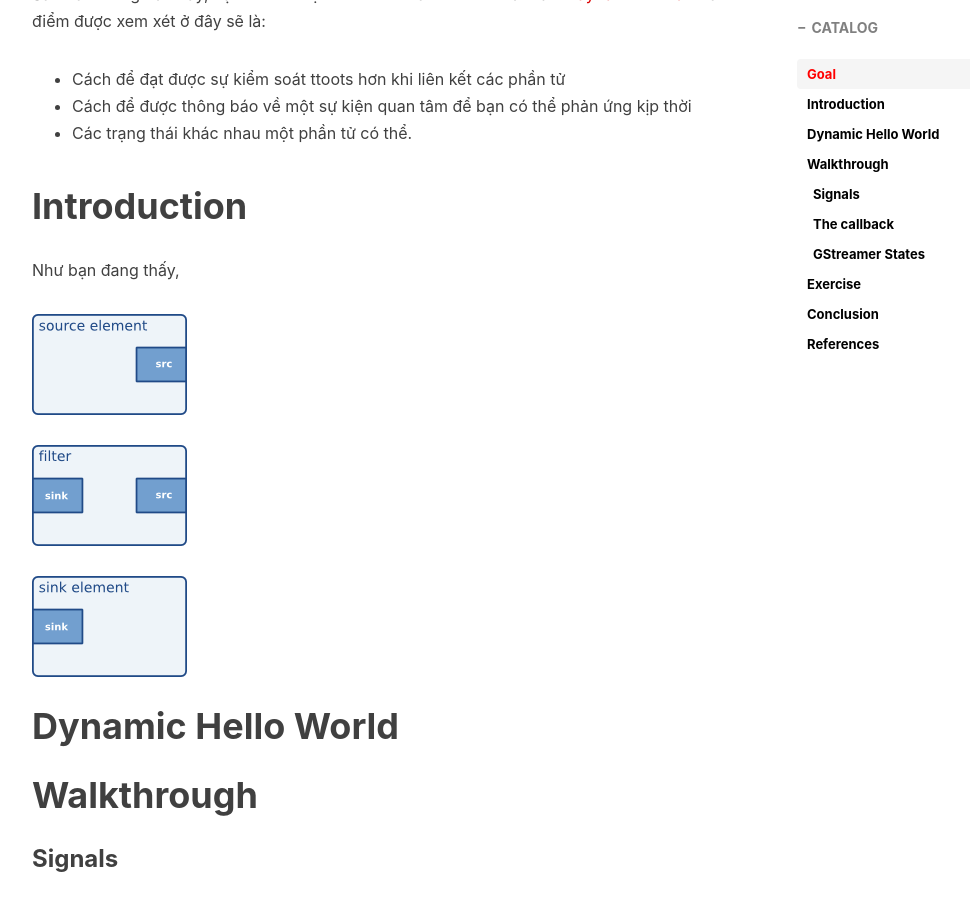
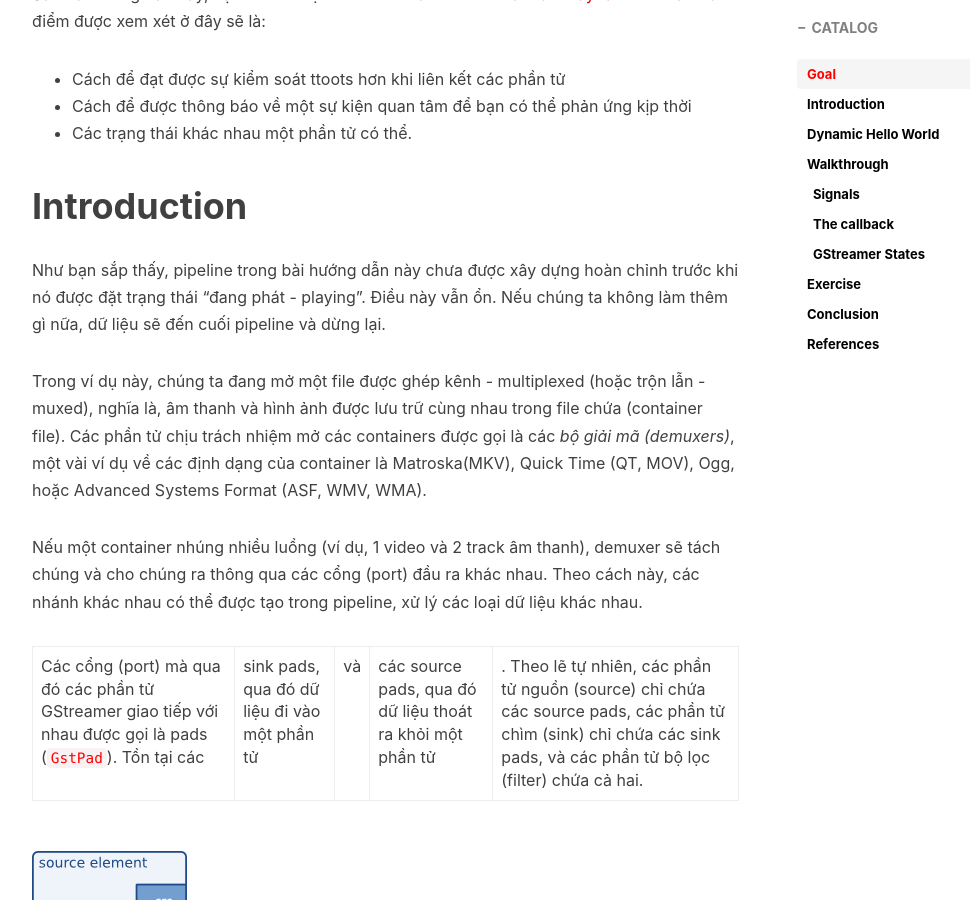
Before and after one commit to nab1010/nab1010.github.io, a Jekyll site: the page built from _posts/Knowledge/2022-12-14-GStreamer-05.md, in a window 1280 px wide and 900 px high, scrolled down 819 px. Shown: the whole window, without its empty margins (233-1203 px from the left). Built offline with Jekyll 4.4.1, drawn with Linux system fonts in a browser that asks for light colours; nearby versions of some CDN libraries; comment, search, counter and statistics services are not loaded; some of the changed text lies outside the part shown.

Commit message:
nabang1010 update

```diff
--- a/_posts/Knowledge/2022-12-14-GStreamer-05.md
+++ b/_posts/Knowledge/2022-12-14-GStreamer-05.md
@@ -35,13 +35,29 @@ Sau bài hướng dẫn này, bạn sẽ có được kiến thức cần thiế
 
 # Introduction
 
-Như bạn đang thấy,
+Như bạn sắp thấy, pipeline trong bài hướng dẫn này chưa được xây dựng hoàn chỉnh trước khi nó được đặt trạng thái "đang phát - playing". Điều này vẫn ổn. Nếu chúng ta không làm thêm gì nữa, dữ liệu sẽ đến cuối pipeline và dừng lại.
+
+Trong ví dụ này, chúng ta đang mở một file được ghép kênh - multiplexed (hoặc trộn lẫn - muxed), nghĩa là, âm thanh và hình ảnh được lưu trữ cùng nhau trong file chứa (container file). Các phần tử chịu trách nhiệm mở các containers được gọi là các *bộ giải mã*  *(demuxers)*, một vài ví dụ về các định dạng của container là Matroska(MKV), Quick Time (QT, MOV), Ogg, hoặc Advanced Systems Format (ASF, WMV, WMA).
+
+Nếu một container nhúng nhiều luồng (ví dụ, 1 video và 2 track âm thanh), demuxer sẽ tách chúng và cho chúng ra thông qua các cổng (port) đầu ra khác nhau. Theo cách này, các nhánh khác nhau có thể được tạo trong pipeline, xử lý các loại dữ liệu khác nhau.
+
+Các cổng (port) mà qua đó các phần tử GStreamer giao tiếp với nhau được gọi là pads (`GstPad`). Tồn tại các | sink pads, qua đó dữ liệu đi vào một phần tử  |và | các source pads, qua đó dữ liệu thoát ra khỏi một phần tử |. Theo lẽ tự nhiên, các phần tử nguồn (source) chỉ chứa các source pads, các phần tử chìm (sink) chỉ chứa các sink pads, và các phần tử bộ lọc (filter) chứa cả hai.
 
 ![Source element](/img/in-post/2022/Dec/Knowledge/basic_tutorial_3/src-element.png "Source element")
 
 ![Filter element](/img/in-post/2022/Dec/Knowledge/basic_tutorial_3/filter-element.png "Filter element")
 
 ![Sink element](/img/in-post/2022/Dec/Knowledge/basic_tutorial_3/sink-element.png "Sink element")
+
+_**Hình 1:** Các phần tử GStreamer và các pads của chúng._
+
+Một bộ giải mã (demuxer) chứa | một sink pad, qua đó dữ liệu hỗn hợp (muxed data) đến |, và | nhiều source pads, mỗi cái cho mỗi luồng được tìm thấy trong container:
+
+![Filter element multi](/img/in-post/2022/Dec/Knowledge/basic_tutorial_3/filter-element-multi.png "Filter element multi")
+
+_**Hình 2:** Một demuxer với hai source pads._
+
+
 
 # Dynamic Hello World
 
```
Also changed, not shown: _posts/Knowledge/2022-12-13-GStreamer-04.md (+4 -4 lines), img/in-post/2022/Dec/Knowledge/basic_tutorial_3/filter-element-multi.png (added).
